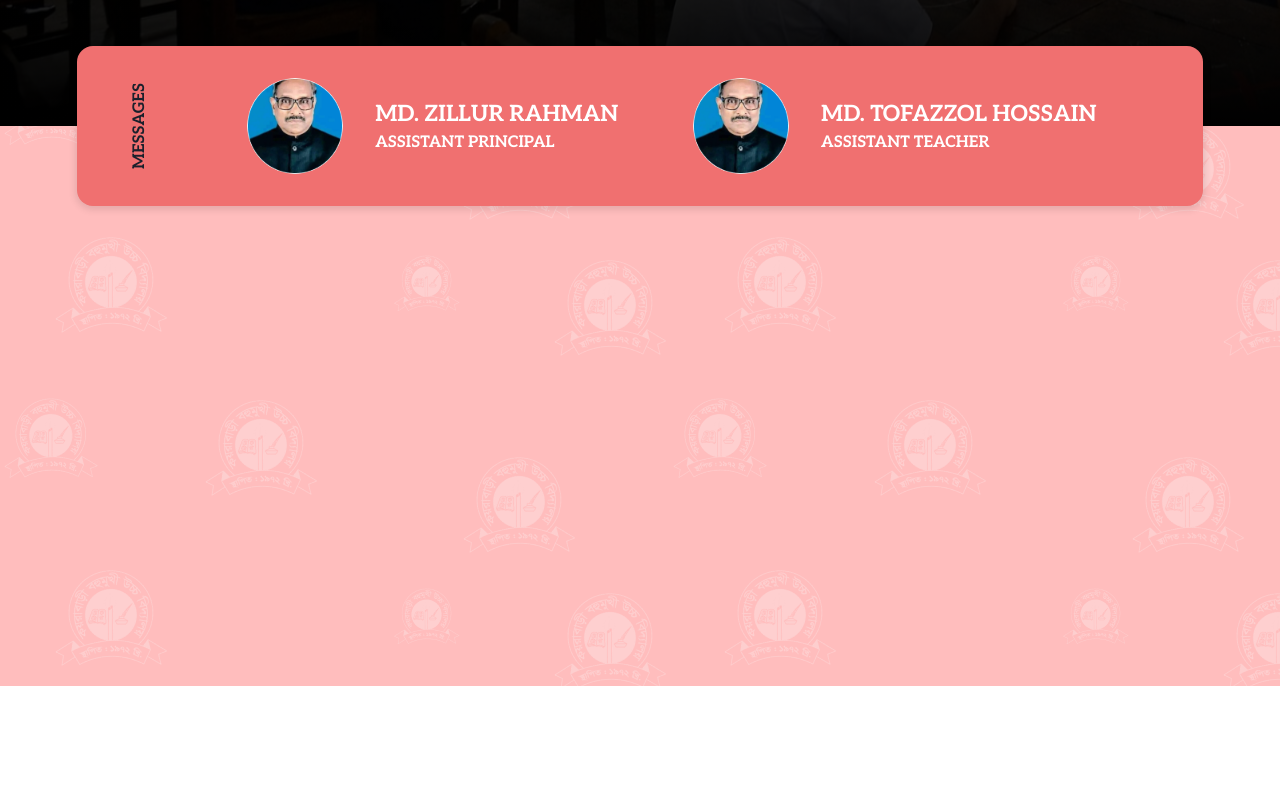
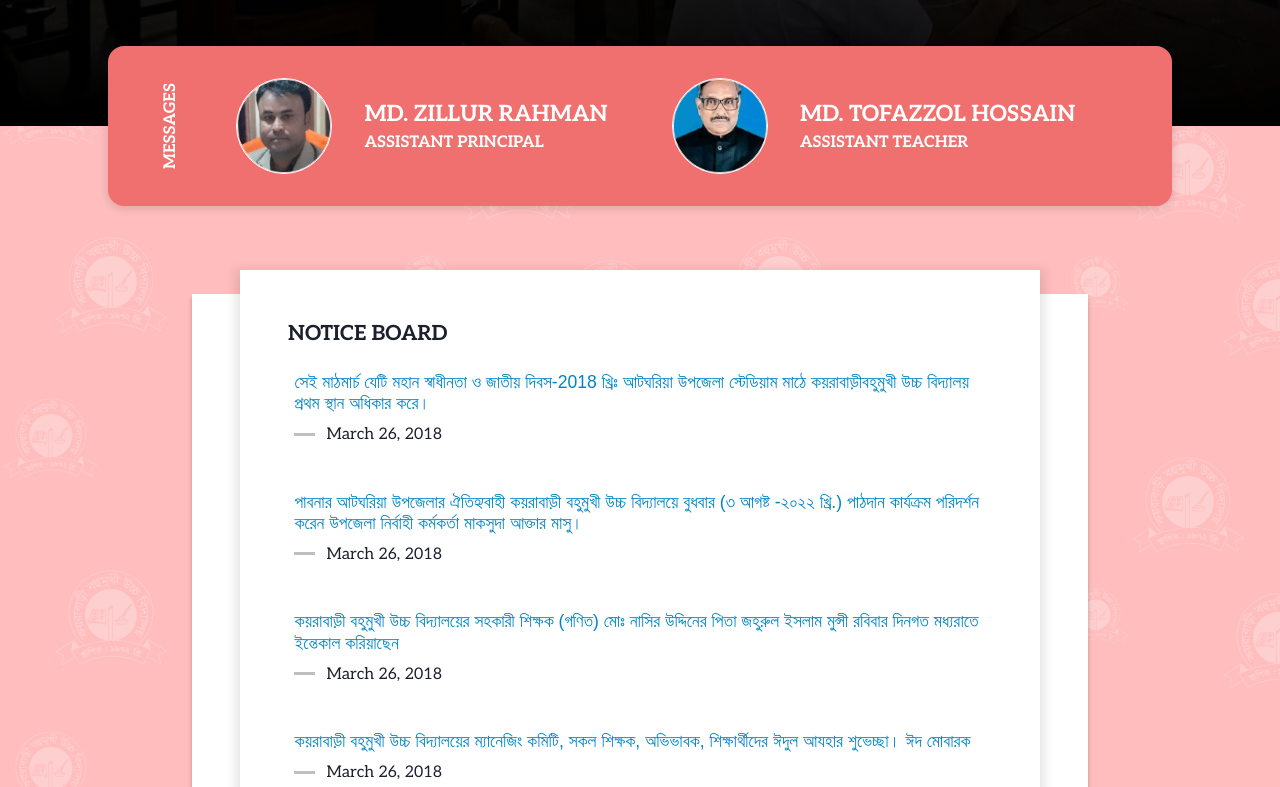
Before and after one commit to AneekRahman/education-suite, a React (Create React App) app in the folder client/: page / in a window 1280 px wide. Shown: the part 773-1560 px from the top of the page. Before the commit the page ends 1459 px from the top, so only its background shows below. Built offline with nearby package versions, Linux system fonts and the light colour scheme.

Commit message:
- Update MessagesRow - Finish NoticeBox

```diff
--- a/client/src/pages/HomePage.tsx
+++ b/client/src/pages/HomePage.tsx
@@ -1,13 +1,52 @@
 import React from "react";
 import Header from "../components/Header";
 import styles from "../styles/HomePage.module.scss";
-import { Flex, Heading, Text } from "@chakra-ui/react";
+import { Flex, Heading, Text, Button, Center } from "@chakra-ui/react";
 
 interface Event {
-  date: string;
+  date: string; // Jan 8
   title: string;
   link: string;
 }
+
+interface Notice {
+  date: string; // March 26, 2018
+  title: string;
+  link: string;
+}
+
+const noticesList: Notice[] = [
+  {
+    date: "March 26, 2018",
+    title:
+      "সেই মাঠমার্চ যেটি মহান স্বাধীনতা ও জাতীয় দিবস-2018 খ্রিঃ আটঘরিয়া উপজেলা স্টেডিয়াম মাঠে   কয়রাবাড়ীবহুমুখী উচ্চ বিদ্যালয় প্রথম স্থান অধিকার করে।",
+    link: "",
+  },
+  {
+    date: "March 26, 2018",
+    title:
+      "পাবনার আটঘরিয়া উপজেলার ঐতিহ্যবাহী কয়রাবাড়ী বহুমুখী উচ্চ বিদ্যালয়ে বুধবার (৩ আগষ্ট -২০২২ খ্রি.) পাঠদান কার্যক্রম পরিদর্শন করেন উপজেলা নির্বাহী কর্মকর্তা মাকসুদা আক্তার মাসু। ",
+    link: "",
+  },
+  {
+    date: "March 26, 2018",
+    title:
+      "কয়রাবাড়ী বহুমুখী উচ্চ বিদ্যালয়ের সহকারী শিক্ষক (গণিত) মোঃ নাসির উদ্দিনের পিতা জহুরুল ইসলাম মুন্সী রবিবার দিনগত মধ্যরাতে ইন্তেকাল করিয়াছেন",
+    link: "",
+  },
+  {
+    date: "March 26, 2018",
+    title:
+      "কয়রাবাড়ী বহুমুখী উচ্চ বিদ্যালয়ের ম্যানেজিং কমিটি, সকল  শিক্ষক, অভিভাবক, শিক্ষার্থীদের ঈদুল আযহার শুভেচ্ছা। ঈদ মোবারক",
+    link: "",
+  },
+  {
+    date: "March 26, 2018",
+    title:
+      "মাননীয় এমপি মহোদয় বীর মুক্তিযোদ্ধা  জনাব আলহাজ্ব মোঃ নুরুজ্জামান বিশ্বাস, সংসদ সদস্য পাবনা-৪ (আটঘরিয়া-ঈশ্বরদী)।",
+    link: "",
+  },
+];
 
 const eventsList: Event[] = [
   {
@@ -46,19 +85,44 @@ export default function HomePage() {
         <EventsBox />
       </div>
       <MessagesRow />
+      <NoticeBox />
 
       <div style={{ height: "30em" }}></div>
     </div>
   );
 }
 
+function NoticeBox() {
+  return (
+    <Flex justifyContent="center" className={styles.NoticeBoxWrapper}>
+      <div className={styles.NoticeFakeBox}></div>
+      <div className={styles.NoticeBoxInnerWrapper}>
+        <h3>NOTICE BOARD</h3>
+
+        <div className={styles.NoticesWrapper}>
+          {noticesList.map((notice: Notice) => (
+            <div className={styles.Notice}>
+              <Heading as="h4">{notice.title}</Heading>
+              <p>{notice.date}</p>
+            </div>
+          ))}
+          <Center>
+            <Button colorScheme="red">SHOW MORE</Button>
+          </Center>
+        </div>
+      </div>
+    </Flex>
+  );
+}
+
 function MessagesRow() {
   return (
+    <Center>
       <Flex className={styles.MessagesRowWrapper} justifyContent="space-evenly">
         <h3>MESSAGES</h3>
 
         <Flex className={styles.MessageColumn} alignItems="center">
-        <img src="/assets/mc1.png" alt="" />
+          <img src="/assets/mc2.png" alt="" />
           <div>
             <h4>MD. ZILLUR RAHMAN</h4>
             <p>ASSISTANT PRINCIPAL</p>
@@ -72,6 +136,7 @@ function MessagesRow() {
           </div>
         </Flex>
       </Flex>
+    </Center>
   );
 }
 
--- a/client/src/styles/HomePage.module.scss
+++ b/client/src/styles/HomePage.module.scss
@@ -137,12 +137,14 @@ $paddingLeftHeader: 6vw;
   .MessagesRowWrapper {
     background-color: #f07070;
     margin: 0 $paddingLeftHeader;
-    padding: 2em;
+    padding: 1em;
     margin-top: -5em;
     padding-left: 6em;
+    padding-right: 4em;
     border-radius: 1em;
     position: relative;
     box-shadow: 0 2px 7px 2px rgba(0, 0, 0, 0.1);
+    color: white;
 
     h3 {
       position: absolute;
@@ -155,12 +157,14 @@ $paddingLeftHeader: 6vw;
 
     .MessageColumn {
       font-weight: 900;
-      color: white;
       transition: 0.3s;
       cursor: pointer;
+      margin: 0 1em;
+      padding: 1em;
+      border-radius: 1em;
 
       &:hover {
-        opacity: 0.8;
+        background-color: rgba(0, 0, 0, 0.1);
       }
 
       img {
@@ -169,6 +173,7 @@ $paddingLeftHeader: 6vw;
         border-radius: 100em;
         overflow: hidden;
         margin-right: 2em;
+        border: 1px solid white;
       }
 
       h4 {
@@ -176,4 +181,69 @@ $paddingLeftHeader: 6vw;
       }
     }
   }
+
+  .NoticeBoxWrapper {
+    margin: 4em;
+    position: relative;
+
+    .NoticeFakeBox {
+      background-color: white;
+      position: absolute;
+      width: calc(800px + 6em);
+      height: calc(100% - 3em);
+      top: 1.5em;
+      box-shadow: 0 4px 4px 0 rgba(0, 0, 0, 0.25);
+    }
+
+    .NoticeBoxInnerWrapper {
+      max-width: 800px;
+      padding: 3em;
+      background-color: white;
+      box-shadow: 0 5px 10px 5px rgba(0, 0, 0, 0.1);
+      position: relative;
+
+      h3 {
+        font-weight: 900;
+        font-size: 1.3em;
+      }
+
+      .NoticesWrapper {
+        margin-top: 1em;
+
+        .Notice {
+          margin-bottom: 2em;
+          transition: 0.3s;
+          cursor: pointer;
+          padding: 0.4em;
+
+          &:hover {
+            background-color: rgba(0, 0, 0, 0.05);
+          }
+
+          h4 {
+            font-family: Arial, Helvetica, sans-serif;
+            font-weight: 500;
+            margin-bottom: 0.5em;
+            font-size: 1.1em;
+            color: rgb(0, 132, 197);
+          }
+
+          p {
+            padding-left: 2em;
+            position: relative;
+
+            &::before {
+              left: 0;
+              top: 40%;
+              content: "";
+              position: absolute;
+              height: 3px;
+              width: 1.3em;
+              background-color: rgba(0, 0, 0, 0.25);
+            }
+          }
+        }
+      }
+    }
+  }
 }
```
Also changed, not shown: client/public/assets/mc2.png (added). Lines whose indentation alone changed are shown as unchanged.
